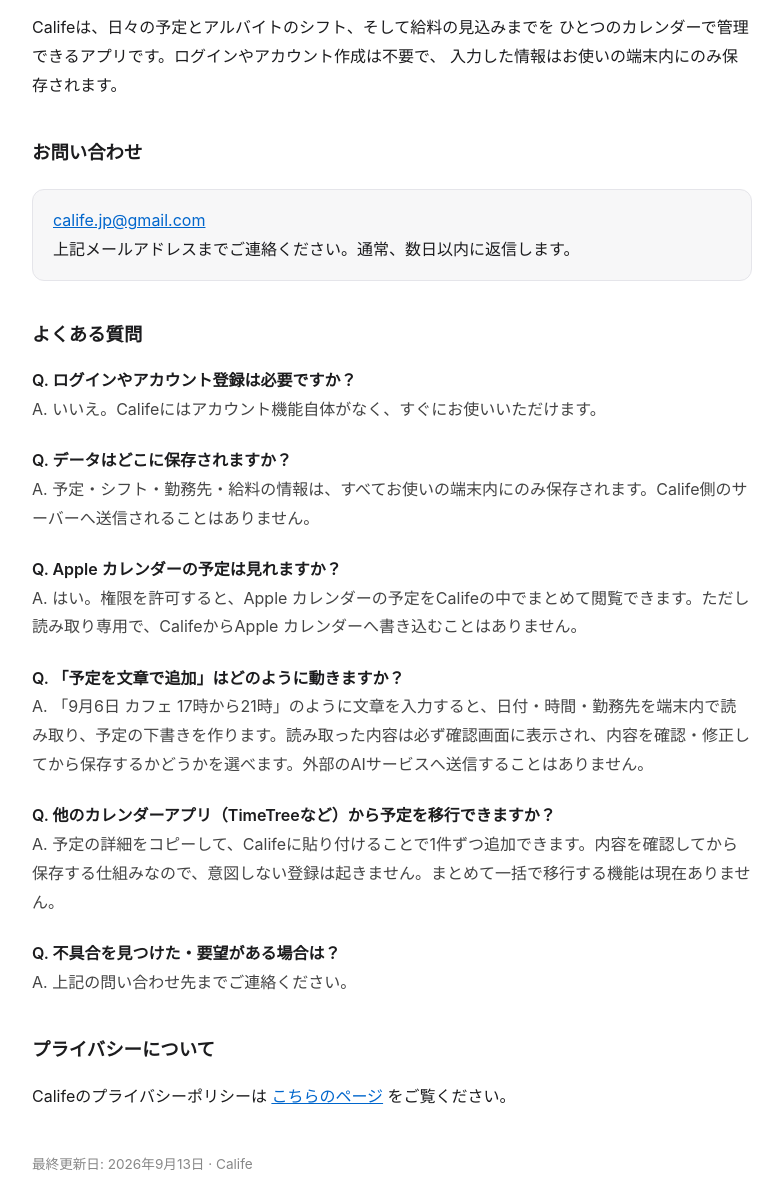
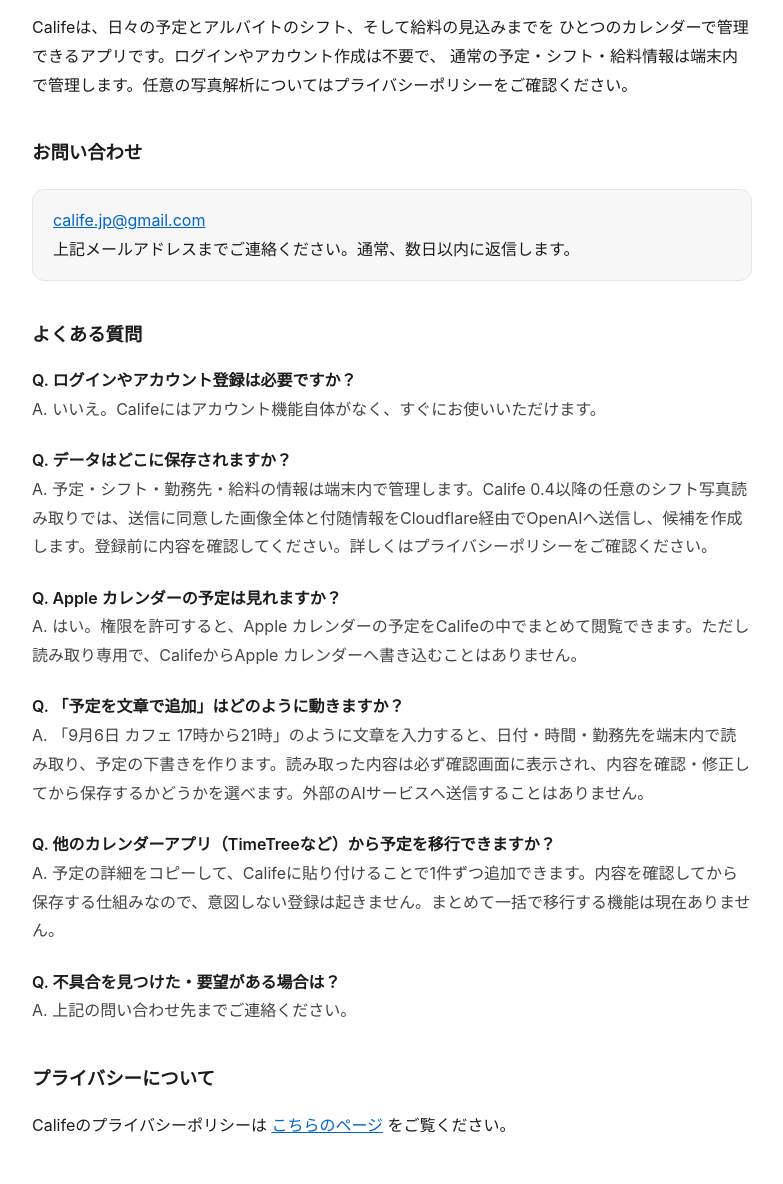
Before and after one commit to ruuuuuuuuuur/calife-support, a plain HTML site: page index.html in a window 1280 px wide. Shown: the part 131-1315 px from the top of the page, without its empty margins (248-1031 px from the left). Drawn offline with Linux system fonts and the light colour scheme.

Commit message:
Align Calife support storage FAQ with optional0.4 photo analysis

```diff
--- a/index.html
+++ b/index.html
@@ -47,7 +47,7 @@
 <p>
 Califeは、日々の予定とアルバイトのシフト、そして給料の見込みまでを
 ひとつのカレンダーで管理できるアプリです。ログインやアカウント作成は不要で、
-入力した情報はお使いの端末内にのみ保存されます。
+通常の予定・シフト・給料情報は端末内で管理します。任意の写真解析についてはプライバシーポリシーをご確認ください。
 </p>
 
 <h2>お問い合わせ</h2>
@@ -67,7 +67,7 @@ Califeは、日々の予定とアルバイトのシフト、そして給料の
 
 <div class="qa">
   <div class="q">Q. データはどこに保存されますか？</div>
-  <div class="a">A. 予定・シフト・勤務先・給料の情報は、すべてお使いの端末内にのみ保存されます。Calife側のサーバーへ送信されることはありません。</div>
+  <div class="a">A. 予定・シフト・勤務先・給料の情報は端末内で管理します。Calife 0.4以降の任意のシフト写真読み取りでは、送信に同意した画像全体と付随情報をCloudflare経由でOpenAIへ送信し、候補を作成します。登録前に内容を確認してください。詳しくはプライバシーポリシーをご確認ください。</div>
 </div>
 
 <div class="qa">
@@ -94,7 +94,7 @@ Califeは、日々の予定とアルバイトのシフト、そして給料の
 <p>Califeのプライバシーポリシーは <a href="privacy.html">こちらのページ</a> をご覧ください。</p>
 
 <footer>
-  最終更新日: 2026年9月13日 &middot; Calife
+  最終更新日: 2026年10月9日 &middot; Calife
 </footer>
 
 </body>
```
